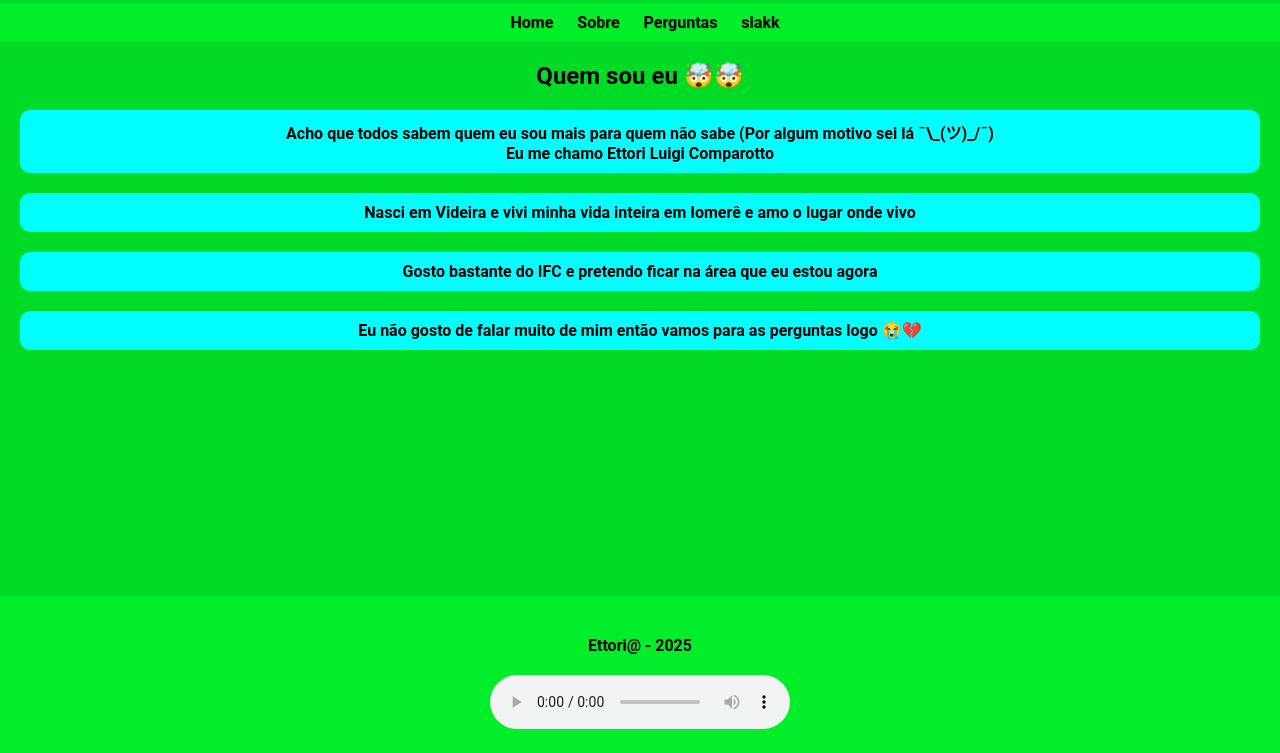
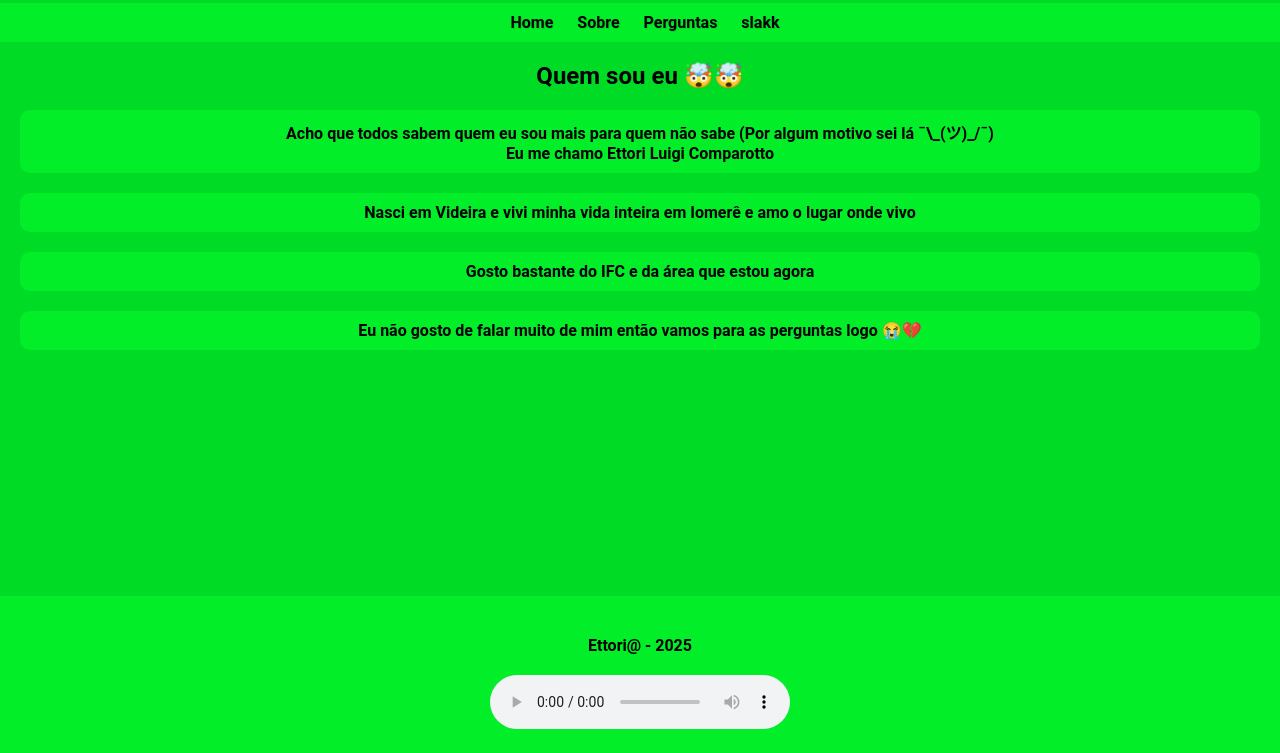
Before and after one commit to Mineettori/Programador, a plain HTML site: page sla/sobre.html in a window 1280 px wide. Shown: the part 47-800 px from the top of the page. Drawn offline with Linux system fonts and the light colour scheme.

Commit message:
Update sobre.html

```diff
--- a/sla/sobre.html
+++ b/sla/sobre.html
@@ -12,6 +12,19 @@
 
         .navigation {
             background-color: #02ee29;
+        }
+
+        .tópico {
+            text-align: center;
+            font-weight: bold;
+            padding-top: 15px;
+            margin: 20px;
+            padding: 10px;
+            background-color: #02ee29;
+            border-radius: 10px;
+            display: flex;
+            justify-content: center;
+            align-items: center;
         }
 
         footer {
@@ -30,15 +43,15 @@
         <ul class="menu">
             <li><a href="home.html">Home</a></li>
             <li><a href="sobre.html">Sobre</a></li>
-            <li><a href="index.html">Perguntas</a></li>
-            <li><a href="contato.html">slakk</a></li>
+            <li><a href="perguntas1.html">Perguntas</a></li>
+            <li><a href="slakk.html">slakk</a></li>
         </ul>
     </nav>
     <main>
         <h2>Quem sou eu 🤯🤯</h2>
         <div class="tópico">Acho que todos sabem quem eu sou mais para quem não sabe (Por algum motivo sei lá ¯\_(ツ)_/¯)<br>Eu me chamo Ettori Luigi Comparotto</div>
         <div class="tópico">Nasci em Videira e vivi minha vida inteira em Iomerê e amo o lugar onde vivo</div>
-        <div class="tópico">Gosto bastante do IFC e pretendo ficar na área que eu estou agora</div>
+        <div class="tópico">Gosto bastante do IFC e da área que estou agora</div>
         <div class="tópico">Eu não gosto de falar muito de mim então vamos para as perguntas logo 😭💔</div>
     </main>
     <footer>
```
